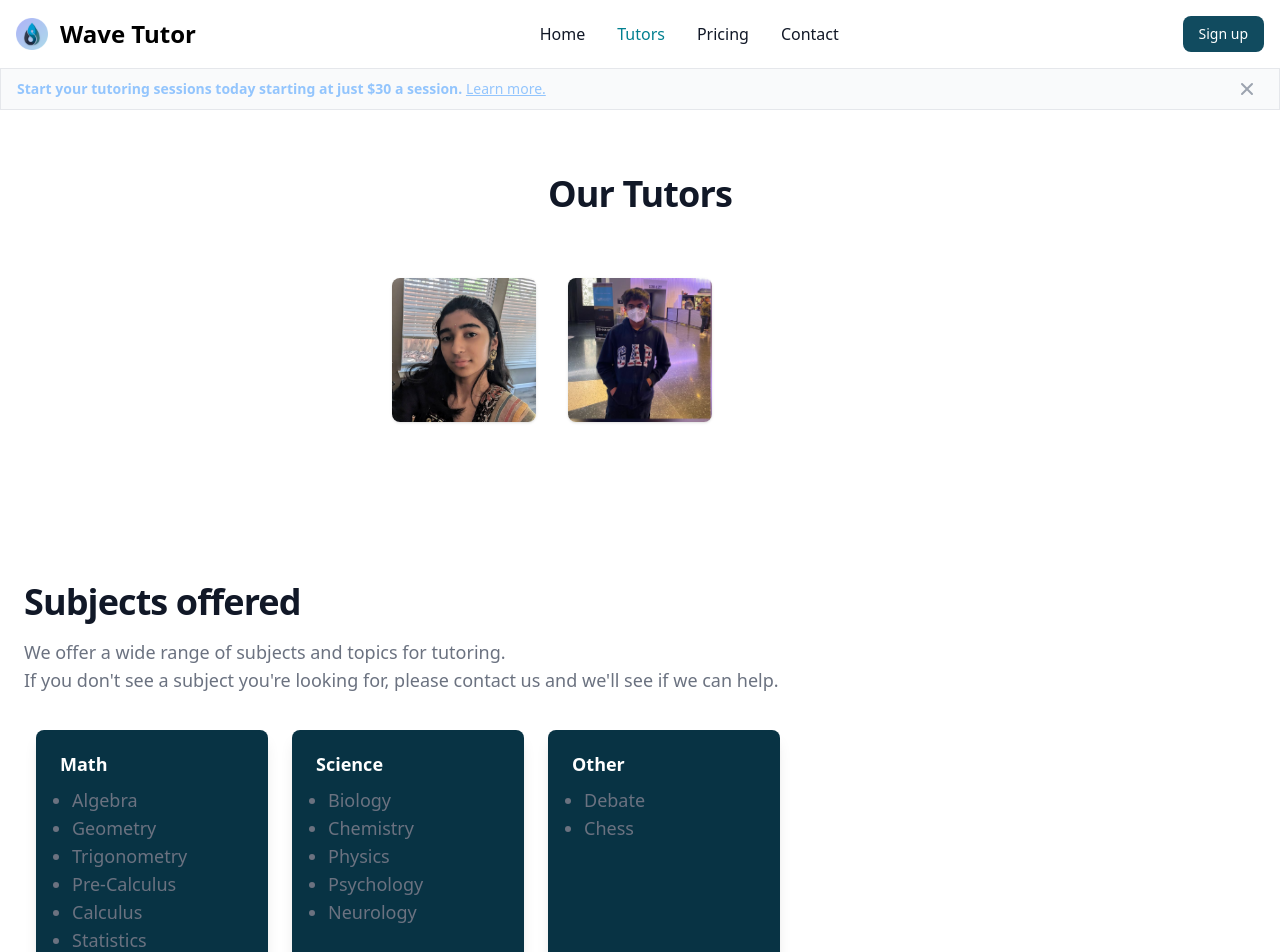
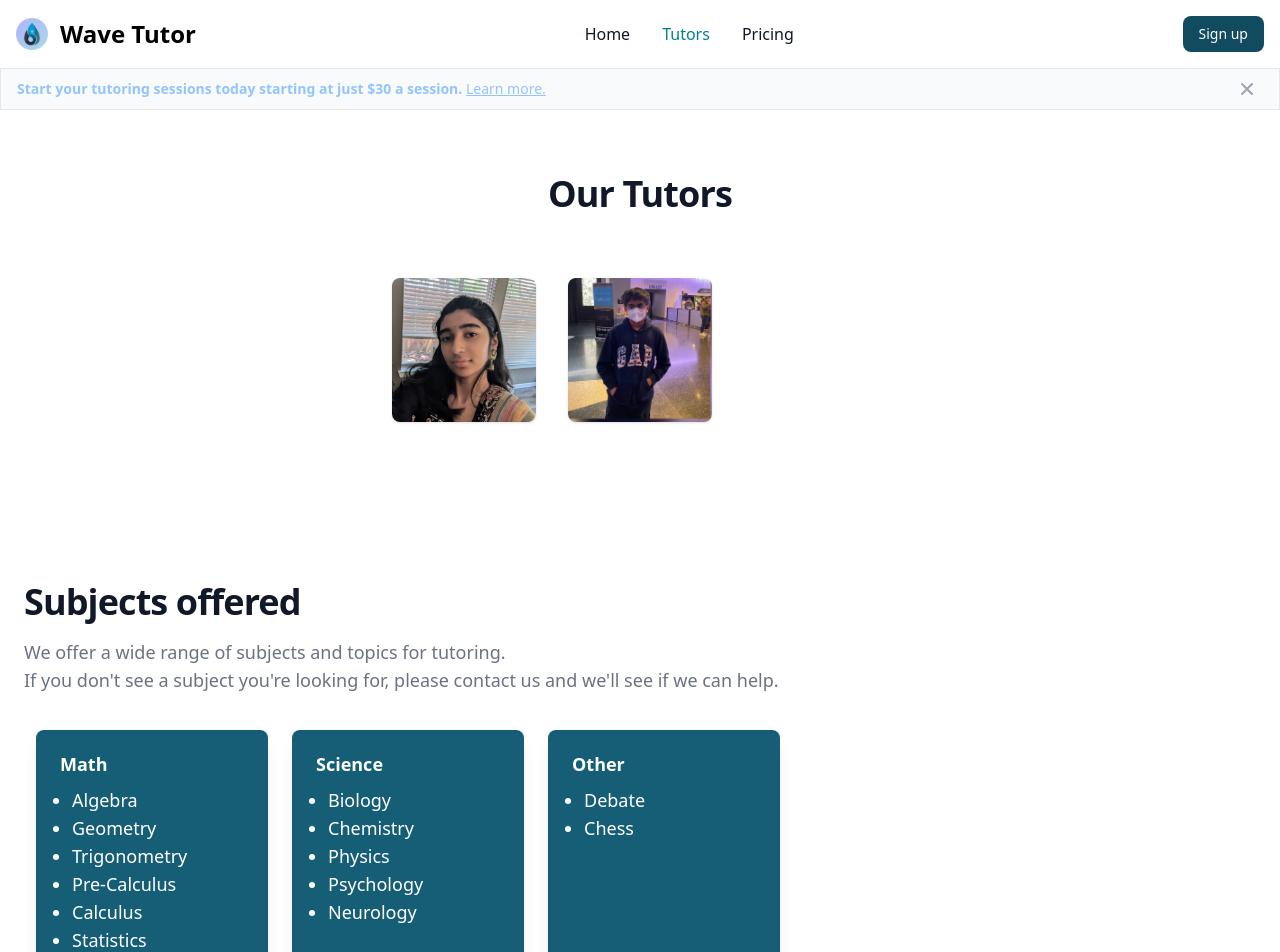
Before and after one commit to wavetutor/wavetutor, a Vue app: page /tutors in a window 1280 px wide. Shown: the top 952 px of the page. Built offline with nearby package versions, Linux system fonts and the light colour scheme.

Commit message:
finish website

```diff
--- a/src/components/FeaturesSection.vue
+++ b/src/components/FeaturesSection.vue
@@ -7,14 +7,14 @@
             </div>
             <div class="space-y-8 md:grid md:grid-cols-2 md:gap-12 md:space-y-0">
               <div>
-                <div class="flex justify-center items-center mb-4 w-10 h-10 rounded-full bg-tertiary lg:h-12 lg:w-12 dark:bg-primary">
+                <div class="flex justify-center items-center mb-4 w-10 h-10 rounded-full  lg:h-12 lg:w-12 bg-primary">
                   <svg class="w-5 h-5 text-white lg:w-6 lg:h-6 dark:text-tertiary" fill="currentColor" viewBox="0 0 20 20" xmlns="http://www.w3.org/2000/svg"><path d="M10.394 2.08a1 1 0 00-.788 0l-7 3a1 1 0 000 1.84L5.25 8.051a.999.999 0 01.356-.257l4-1.714a1 1 0 11.788 1.838L7.667 9.088l1.94.831a1 1 0 00.787 0l7-3a1 1 0 000-1.838l-7-3zM3.31 9.397L5 10.12v4.102a8.969 8.969 0 00-1.05-.174 1 1 0 01-.89-.89 11.115 11.115 0 01.25-3.762zM9.3 16.573A9.026 9.026 0 007 14.935v-3.957l1.818.78a3 3 0 002.364 0l5.508-2.361a11.026 11.026 0 01.25 3.762 1 1 0 01-.89.89 8.968 8.968 0 00-5.35 2.524 1 1 0 01-1.4 0zM6 18a1 1 0 001-1v-2.065a8.935 8.935 0 00-2-.712V17a1 1 0 001 1z"></path></svg>
                 </div>
                 <h3 class="mb-2 text-xl font-bold dark:text-white">Conversational tutoring</h3>
                 <p class="text-gray-500 dark:text-gray-400">Our special 1-on-1 tutoring is designed to be a conversation, not a lecture. We discuss topics <span class="font-bold">with</span> the student so they're fully engrossed in the content and get the most out of it.</p>
               </div>
               <div>
-                <div class="flex justify-center items-center mb-4 w-10 h-10 rounded-full bg-tertiary lg:h-12 lg:w-12 dark:bg-primary">
+                <div class="flex justify-center items-center mb-4 w-10 h-10 rounded-full  lg:h-12 lg:w-12 bg-primary">
                     <svg class="w-5 h-5 text-white lg:w-6 lg:h-6 dark:text-tertiary" fill="currentColor" viewBox="0 0 20 20" xmlns="http://www.w3.org/2000/svg"><path fill-rule="evenodd" d="M3 3a1 1 0 000 2v8a2 2 0 002 2h2.586l-1.293 1.293a1 1 0 101.414 1.414L10 15.414l2.293 2.293a1 1 0 001.414-1.414L12.414 15H15a2 2 0 002-2V5a1 1 0 100-2H3zm11.707 4.707a1 1 0 00-1.414-1.414L10 9.586 8.707 8.293a1 1 0 00-1.414 0l-2 2a1 1 0 101.414 1.414L8 10.414l1.293 1.293a1 1 0 001.414 0l4-4z" clip-rule="evenodd"></path></svg>
                   </div>
                 <h3 class="mb-2 text-xl font-bold dark:text-white">Practice in between</h3>
--- a/src/components/Navbar.vue
+++ b/src/components/Navbar.vue
@@ -6,7 +6,7 @@
       <span class="self-center text-2xl font-semibold whitespace-nowrap dark:text-white">Wave Tutor</span>
     </router-link>
     <div class="flex md:order-2">
-        <button type="button" class="text-white bg-primary hover:bg-secondary focus:ring-4 focus:outline-none focus:ring-primary/50 transition-colors font-medium rounded-lg text-sm px-4 py-2 text-center mr-3 md:mr-0">Sign up</button>
+        <a href="https://forms.gle/tXpQbQdPqAnfebT78"><button type="button" class="text-white bg-primary hover:bg-secondary focus:ring-4 focus:outline-none focus:ring-primary/50 transition-colors font-medium rounded-lg text-sm px-4 py-2 text-center mr-3 md:mr-0">Sign up</button></a>
         <button @click="navbarExpanded = !navbarExpanded" type="button" class="inline-flex items-center p-2 w-10 h-10 justify-center text-sm text-gray-500 rounded-lg md:hidden hover:bg-gray-100 focus:outline-none focus:ring-2 focus:ring-gray-200 dark:text-gray-400 dark:hover:bg-gray-700 dark:focus:ring-gray-600" aria-controls="navbar-cta" aria-expanded="false">
           <span class="sr-only">Open main menu</span>
           <svg class="w-5 h-5" aria-hidden="true" xmlns="http://www.w3.org/2000/svg" fill="none" viewBox="0 0 17 14">
@@ -19,7 +19,6 @@
         <NavbarLink to="/">Home</NavbarLink>
         <NavbarLink to="/tutors/">Tutors</NavbarLink>
         <NavbarLink to="/pricing/">Pricing</NavbarLink>
-        <NavbarLink to="/contact/">Contact</NavbarLink>
       </ul>
     </div>
     </div>
--- a/src/components/Tutor.vue
+++ b/src/components/Tutor.vue
@@ -6,7 +6,7 @@
     <div :id="`modal-${id}`" tabindex="-1" class="fixed right-0 z-50 hidden w-full p-4 overflow-x-hidden overflow-y-auto md:inset-0 max-h-full h-screen place-items-center bg-gray-900/70">
         <div class="relative p-4 w-full max-w-lg h-full md:h-auto">
             <div class="relative p-4 bg-white rounded-lg shadow dark:bg-gray-800 md:p-8">
-                <span :class="`modalClose-${id}`" class="fill-white hover:fill-gray-400 flex justify-end"><svg xmlns="http://www.w3.org/2000/svg" height="1em" viewBox="0 0 512 512"><path d="M256 48a208 208 0 1 1 0 416 208 208 0 1 1 0-416zm0 464A256 256 0 1 0 256 0a256 256 0 1 0 0 512zM175 175c-9.4 9.4-9.4 24.6 0 33.9l47 47-47 47c-9.4 9.4-9.4 24.6 0 33.9s24.6 9.4 33.9 0l47-47 47 47c9.4 9.4 24.6 9.4 33.9 0s9.4-24.6 0-33.9l-47-47 47-47c9.4-9.4 9.4-24.6 0-33.9s-24.6-9.4-33.9 0l-47 47-47-47c-9.4-9.4-24.6-9.4-33.9 0z"/></svg></span>
+                <span :class="`modalClose-${id}`" class="fill-gray-900 hover:fill-gray-400 dark:fill-white flex justify-end"><svg xmlns="http://www.w3.org/2000/svg" height="1em" viewBox="0 0 512 512"><path d="M256 48a208 208 0 1 1 0 416 208 208 0 1 1 0-416zm0 464A256 256 0 1 0 256 0a256 256 0 1 0 0 512zM175 175c-9.4 9.4-9.4 24.6 0 33.9l47 47-47 47c-9.4 9.4-9.4 24.6 0 33.9s24.6 9.4 33.9 0l47-47 47 47c9.4 9.4 24.6 9.4 33.9 0s9.4-24.6 0-33.9l-47-47 47-47c9.4-9.4 9.4-24.6 0-33.9s-24.6-9.4-33.9 0l-47 47-47-47c-9.4-9.4-24.6-9.4-33.9 0z"/></svg></span>
                 <div class="mb-4 text-sm font-light text-gray-500 dark:text-gray-400">
                     <img :src="image" alt="Tutor photo" class="w-36 h-36 rounded-lg mx-auto mb-2">
                     <h2 class="mb-4 text-4xl tracking-tight font-bold text-gray-900 dark:text-white text-center">{{ name }}</h2>
--- a/src/components/TutorSubjects.vue
+++ b/src/components/TutorSubjects.vue
@@ -1,7 +1,7 @@
 <template>
-    <div class="shadow-lg rounded-lg p-5 pl-6 m-3 bg-cyan-950">
+    <div class="shadow-lg rounded-lg p-5 pl-6 m-3 bg-cyan-800 dark:bg-cyan-950">
         <p class="mb-2 text-white font-semibold">{{ subject }}</p>
-        <ul style="list-style-type: disc;" class="ml-3">
+        <ul style="list-style-type: disc;" class="ml-3 text-white">
             <li v-for="topic in topics" :key="topic">{{ topic }}</li>
         </ul>
     </div>
--- a/src/views/PricingView.vue
+++ b/src/views/PricingView.vue
@@ -33,7 +33,7 @@
                                 <span>Weekly homework</span>
                             </li>
                         </ul>
-                        <a href="#" class="text-white hover:bg-primary/60 focus:ring-4 focus:ring-primary/80 font-medium rounded-lg text-sm px-5 py-2.5 text-center dark:text-white  dark:focus:ring-primary-900 bg-primary">Sign up</a>
+                        <a href="https://forms.gle/tXpQbQdPqAnfebT78" class="text-white hover:bg-primary/60 focus:ring-4 focus:ring-primary/80 font-medium rounded-lg text-sm px-5 py-2.5 text-center dark:text-white  dark:focus:ring-primary-900 bg-primary">Sign up</a>
                     </div>
                 </div>
             </div>
```
Also changed, not shown: src/views/HomeView.vue (+6 -6 lines).
